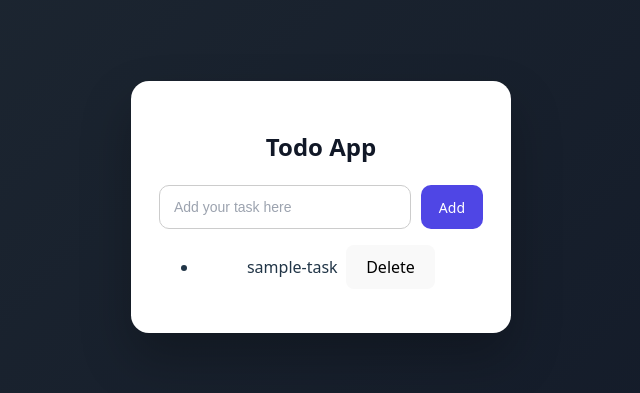
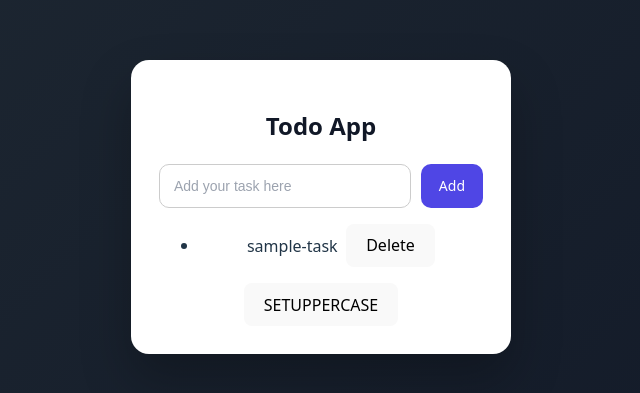
Before and after one commit to swapnilhingane18/react-practice, a React (Vite) app: page / in a window 1280 px wide. Shown: the part 193-586 px from the top of the page, without its empty margins (319-959 px from the left). Built offline with nearby package versions, Linux system fonts and the light colour scheme.

Commit message:
Updating values in list

```diff
--- a/src/mini-projects/ToDoList.jsx
+++ b/src/mini-projects/ToDoList.jsx
@@ -23,6 +23,16 @@ let deleteToDo = (id) => {
 );
 };
 
+let upperCaseAll=()=>{
+  setTodos((prevTodos)=>
+    prevTodos.map((todo)=>({
+        ...todo,
+        task:todo.task.toUpperCase(),
+
+      }))
+  );
+};
+
   return (
     <div className="todo-container">
       <h2>Todo App</h2>
@@ -46,6 +56,7 @@ let deleteToDo = (id) => {
 
         ))}
       </ul>
+      <button onClick={upperCaseAll}>SETUPPERCASE</button>
     </div>
   );
 }
```
